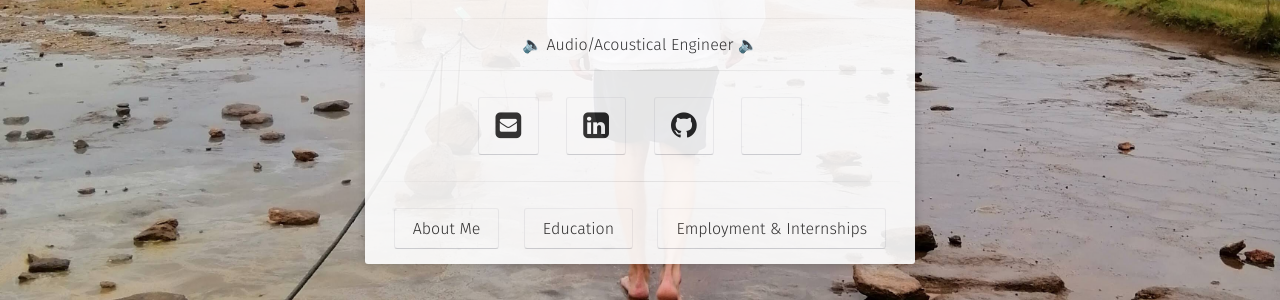
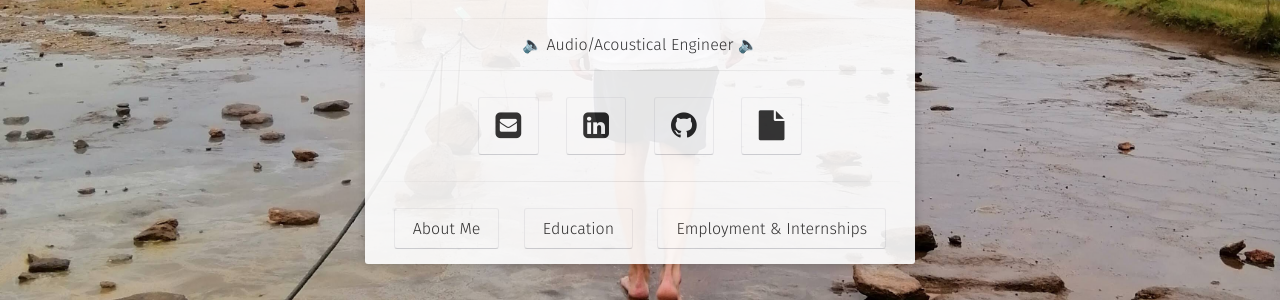
Before and after one commit to jordyjwilliams/jordyjwilliams.github.io, a Jekyll site: the page built from index.html, in a window 1280 px wide. Shown: the part 422-722 px from the top of the page. Built offline with Jekyll 4.4.1, drawn with Linux system fonts in a browser that asks for light colours; some web fonts are replaced.

Commit message:
fix: icon issues on Chrome

```diff
--- a/_includes/social-links.html
+++ b/_includes/social-links.html
@@ -25,5 +25,5 @@
                         {% if site.keybase %}<a class="social-btn" href="https://keybase.io/{{ site.keybase }}" target="_blank" rel="noopener noreferrer"><i class="fa fa-fw fa-key"></i></a>{% endif %}
                         {% if site.xmpp %}<a class="social-btn" href="xmpp:{{ site.xmpp }}" target="_blank" rel="noopener noreferrer"><i class="fa fa-fw fa-lightbulb-o"></i></a>{% endif %}
                         {% if site.hackernews %}<a class="social-btn" href="https://news.ycombinator.com/user?id={{ site.hackernews }}" target="_blank" rel="noopener noreferrer"><i class="fa fa-fw fa-hacker-news"></i></a>{% endif %}
-                        {% if site.resume %}<a class="social-btn" href="{{ site.resume }}" target="_blank" rel="noopener noreferrer" download="download"><i class="fa fa-fw fa-var-file-pdf-o"></i></a> {% endif %}
+                        {% if site.resume %}<a class="social-btn" href="{{ site.resume }}" target="_blank" rel="noopener noreferrer" download="download"><i class="fa fa-fw fa-file"></i></a> {% endif %}
                   </h3>
```
